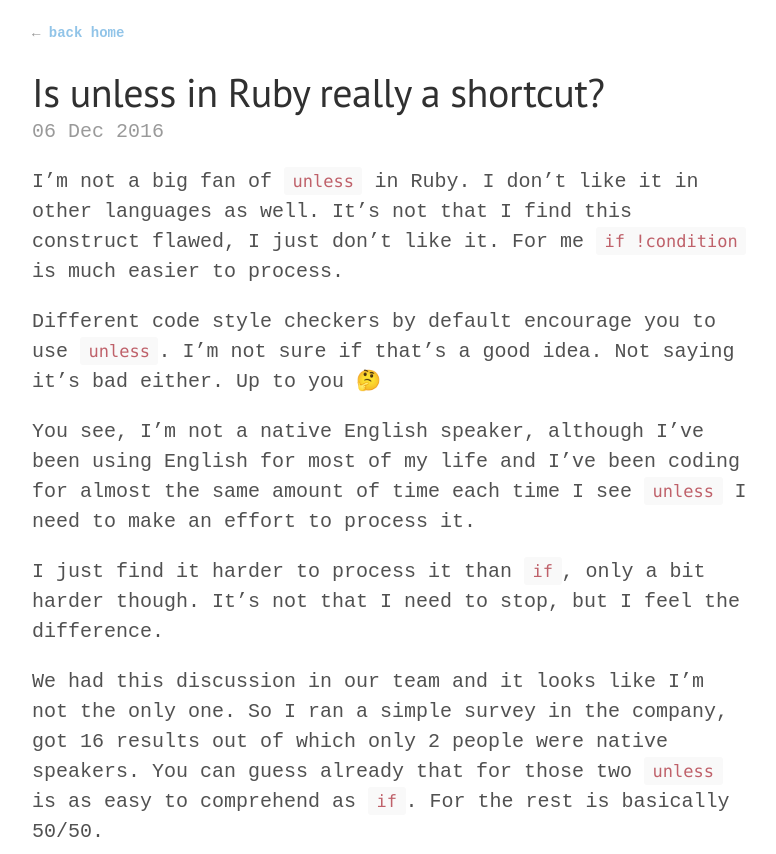
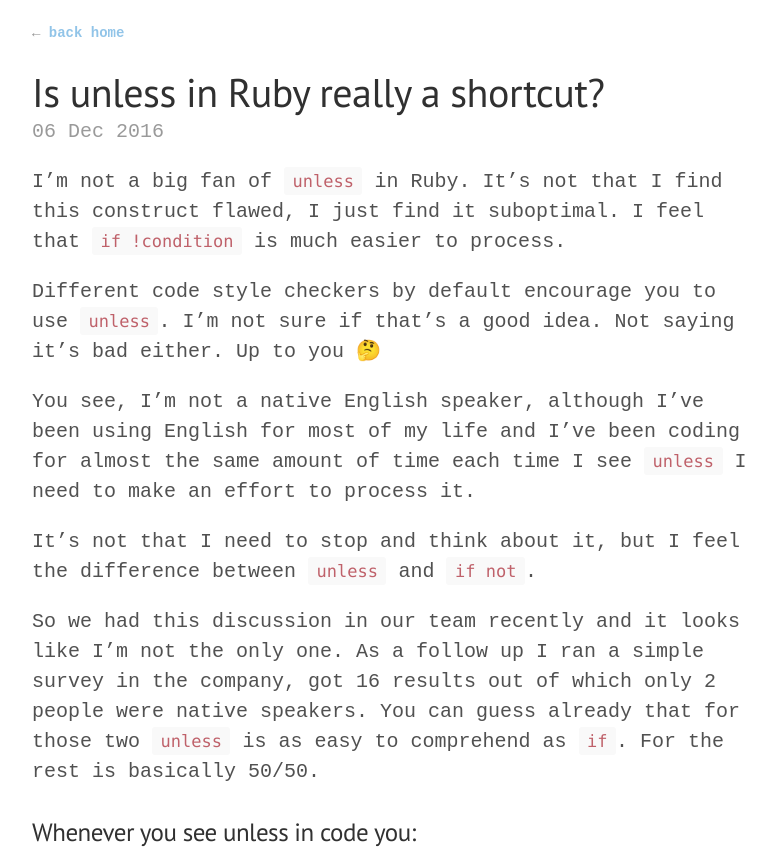
Before and after one commit to pawelniewie/pawelniewiadomski.com, a Jekyll site: the page built from _posts/2016-12-06-is-unless-in-ruby-really-a-shortcut.md, in a window 1280 px wide and 900 px high, cut to the strip 0-854 px from the top of the window. Shown: the whole strip, without its empty margins (248-1024 px from the left). Built offline with Jekyll 4.4.1, drawn with Linux system fonts in a browser that asks for light colours; Markdown is read by kramdown in place of the engine named in the settings; some of the changed text lies outside the part shown.

Commit message:
updated unless

```diff
--- a/_posts/2016-12-06-is-unless-in-ruby-really-a-shortcut.md
+++ b/_posts/2016-12-06-is-unless-in-ruby-really-a-shortcut.md
@@ -6,15 +6,15 @@
 - ruby
 - unless
 ---
-I'm not a big fan of `unless` in Ruby. I don't like it in other languages as well. It's not that I find this construct flawed, I just don't like it. For me `if !condition` is much easier to process.
+I'm not a big fan of `unless` in Ruby. It's not that I find this construct flawed, I just find it suboptimal. I feel that `if !condition` is much easier to process.
 
 Different code style checkers by default encourage you to use `unless`. I'm not sure if that's a good idea. Not saying it's bad either. Up to you 🤔
 
 You see, I'm not a native English speaker, although I've been using English for most of my life and I've been coding for almost the same amount of time each time I see `unless` I need to make an effort to process it.
 
-I just find it harder to process it than `if`, only a bit harder though. It's not that I need to stop, but I feel the difference.
+It's not that I need to stop and think about it, but I feel the difference between `unless` and `if not`.
 
-We had this discussion in our team and it looks like I'm not the only one. So I ran a simple survey in the company, got 16 results out of which only 2 people were native speakers. You can guess already that for those two `unless` is as easy to comprehend as `if`. For the rest is basically 50/50.
+So we had this discussion in our team recently and it looks like I'm not the only one. As a follow up I ran a simple survey in the company, got 16 results out of which only 2 people were native speakers. You can guess already that for those two `unless` is as easy to comprehend as `if`. For the rest is basically 50/50.
 
 ### Whenever you see unless in code you:
 
```
Also changed, not shown: other parts of _posts/2016-12-06-is-unless-in-ruby-really-a-shortcut.md (+2 -2 lines).
